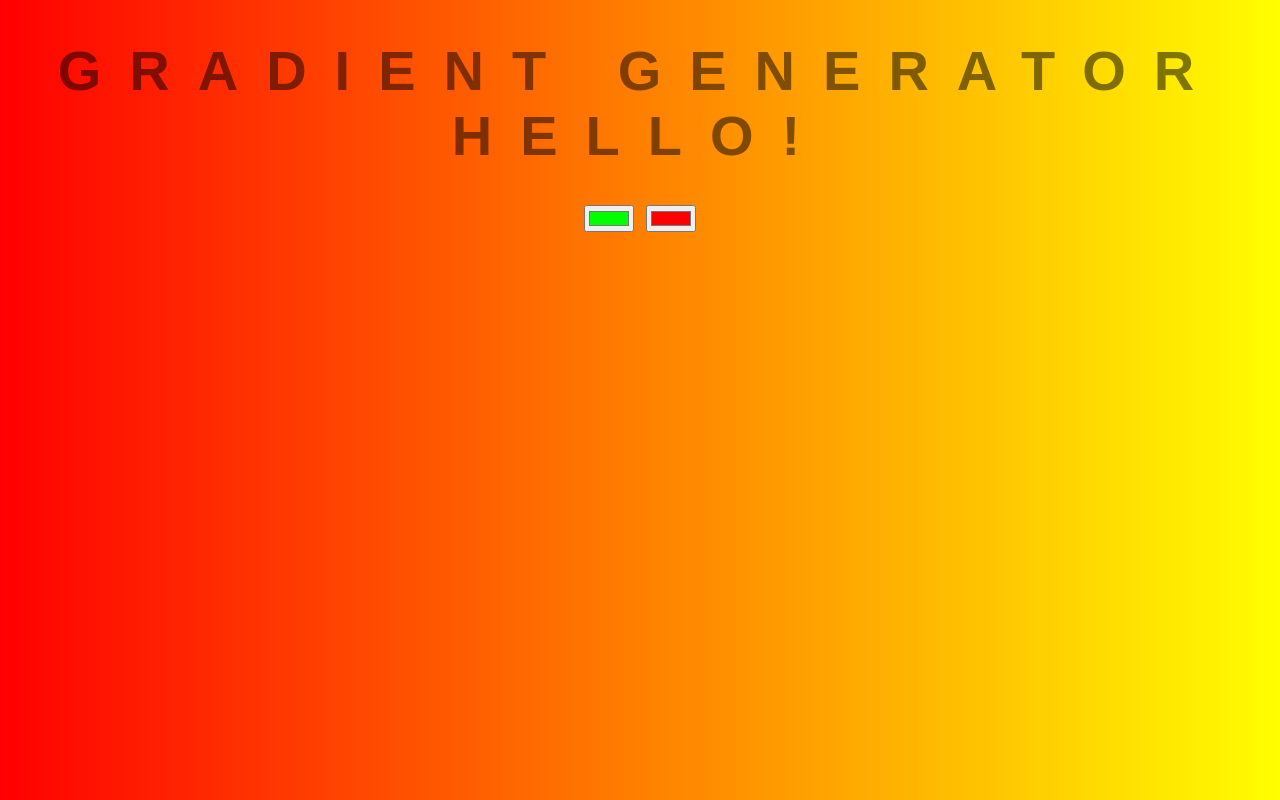
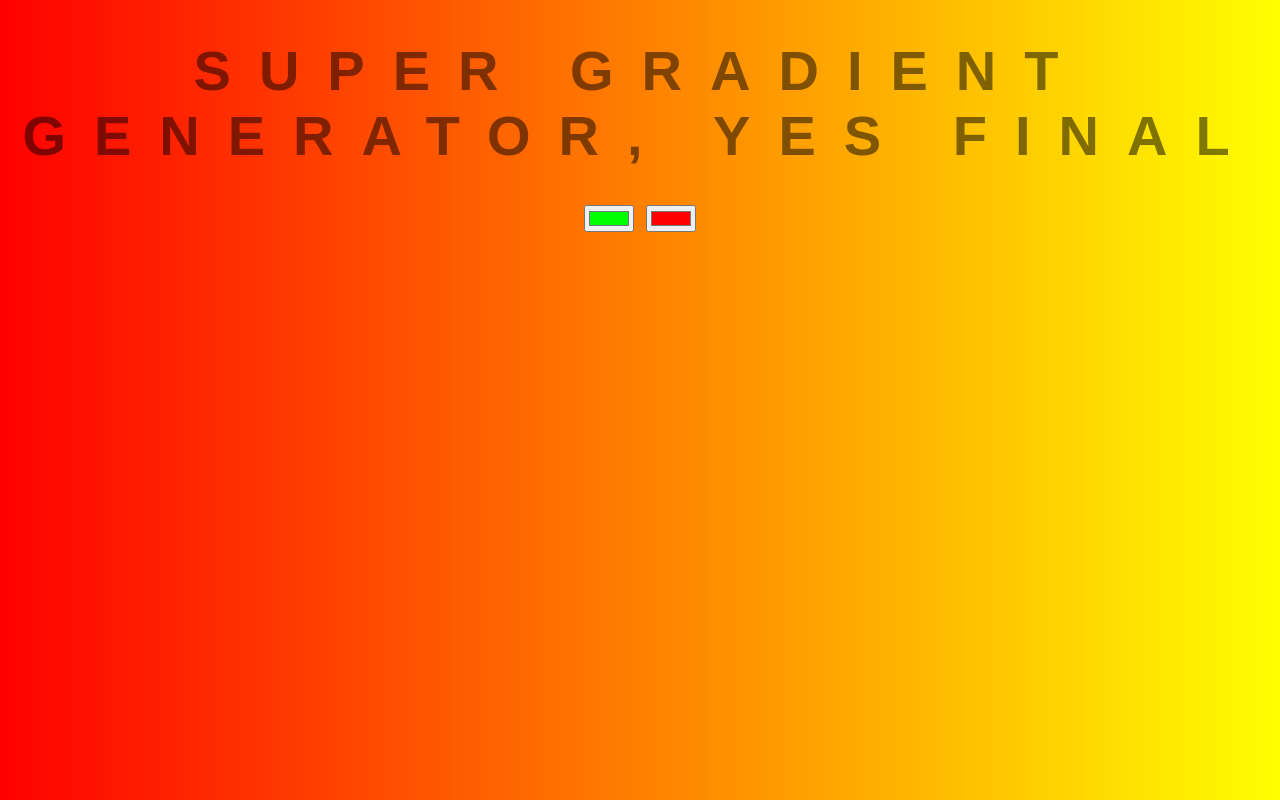
Before and after one commit to iaravindan/Test-Project, a plain HTML site: page index.html in a window 1280 px wide. Drawn offline with Linux system fonts and the light colour scheme.

Commit message:
Lot of changes..

```diff
--- a/index.html
+++ b/index.html
@@ -7,7 +7,7 @@
     <link rel="stylesheet" type="text/css" href="style.css">
 </head>
 <body id="gradient">
-    <h1>Gradient Generator Hello!</h1>
+    <h1>Super Gradient Generator, Yes Final</h1>
     <input class="color1" type="color" name="color1" value="#00ff00">
 	<input class="color2" type="color" name="color2" value="#ff0000">
     <script type="text/javascript" src="script.js"></script>
```
